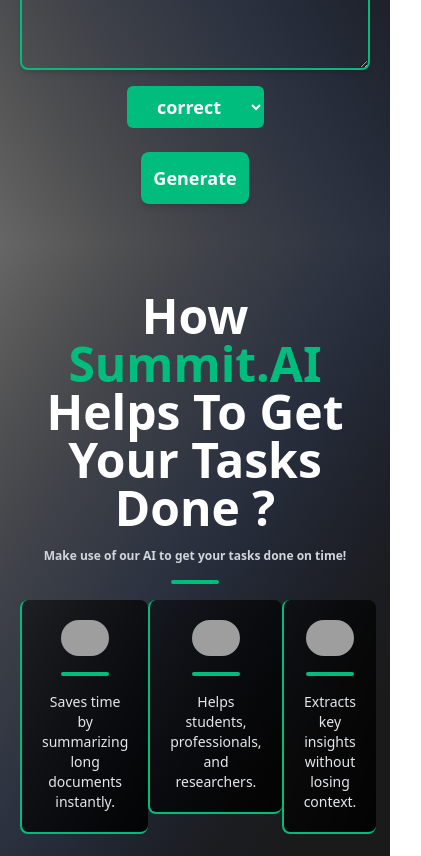
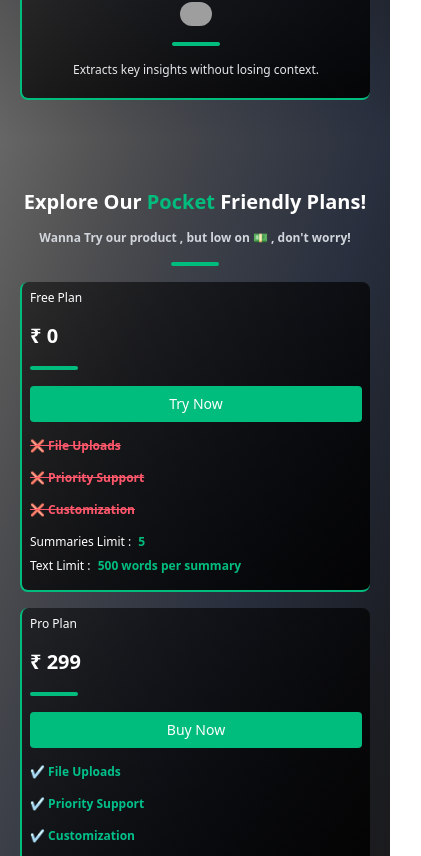
Before and after one commit to KaranSapra124/Summit.AI, a React (Vite) app: page / in a window 390 px wide. Shown: the part 2048-2904 px from the top of the page, 421 px wide, since content can reach past the window. Built offline with nearby package versions, Linux system fonts and the light colour scheme; grey boxes are pictures that could not be loaded.

Commit message:
Footer Responsiveness Fixed

```diff
--- a/src/Components/Global/Footer.tsx
+++ b/src/Components/Global/Footer.tsx
@@ -1,4 +1,3 @@
-
 import Container from "./Container";
 import { FaTwitter, FaLinkedin, FaGithub, FaInstagram } from "react-icons/fa";
 
@@ -19,21 +18,21 @@
   ];
 
   return (
-    <footer className="bg-gradient-to-br border-t-2 border-gray-500   from-black/60 via-gray-900/90 to-black/90 text-white py-8">
-      <Container className="flex flex-col items-center justify-between space-y-6 md:flex-row md:space-y-0 py-10 px-12">
+    <footer className=" border-gray-500 bg-gradient-to-tr  from-black/60 via-gray-900/90 to-black/90 text-white py-8">
+      <Container className="flex flex-col space-y-8 items-center justify-center md:justify-between md:flex-row py-8 px-6 max-w-screen-xl mx-auto">
         {/* Logo and App Name */}
-        <div className="text-2xl font-bold">
-          <span className="text-emerald-400 font-extrabold ">Summit</span>
-          <span className="text-emerald-400 font-extrabold ">.AI</span>
+        <div className="text-2xl font-bold text-center md:text-left">
+          <span className="text-emerald-400 font-extrabold">Summit</span>
+          <span className="text-emerald-400 font-extrabold">.AI</span>
         </div>
 
         {/* Navigation Links */}
-        <nav className="flex flex-wrap justify-center space-x-6">
+        <nav className="flex flex-wrap justify-center gap-4 text-sm md:gap-6 md:text-base">
           {navLinks.map((link, index) => (
             <a
               key={index}
               href="#"
-              className="text-gray-300 hover:text-blue-500 transition-colors"
+              className="text-gray-300 hover:text-blue-500 transition-colors whitespace-nowrap"
             >
               {link}
             </a>
@@ -41,23 +40,23 @@
         </nav>
 
         {/* Social Media Links */}
-        <div className="flex space-x-4">
+        <div className="flex space-x-4 justify-center">
           {socialLinks.map((social, index) => (
             <a
               key={index}
               href={social.url}
               target="_blank"
               rel="noopener noreferrer"
-              className="text-gray-300 hover:text-blue-500 transition-colors"
+              className="text-gray-300 hover:text-blue-500 transition-colors text-xl"
             >
               {social.icon}
             </a>
           ))}
         </div>
       </Container>
-        <hr className="max-w-screen-xl mx-auto text-gray-500" />
+      <hr className="max-w-screen-xl mx-auto border-gray-600" />
       {/* Copyright Notice */}
-      <div className="text-center text-gray-400 mt-6">
+      <div className="text-center text-gray-400 mt-6 text-sm px-4">
         &copy; {new Date().getFullYear()} Summit.AI. All rights reserved.
       </div>
     </footer>
--- a/src/Components/Home/Benefits.tsx
+++ b/src/Components/Home/Benefits.tsx
@@ -23,28 +23,28 @@
 
   return (
     <>
-      <Container className=" bg-gradient-to-br  from-black/60 via-gray-900/90 to-black/90">
+      <Container className=" bg-gradient-to-tr  from-black/60 via-gray-900/90 to-black/90">
         <div>
-          <h1 className="text-center my-2 text-5xl text-white font-bold">
+          <h1 className="text-center max-[600px]:text-xl my-2 text-5xl text-white font-bold">
             How{" "}
             <span className="text-emerald-500 font-extrabold">Summit.AI</span>{" "}
             Helps To Get Your Tasks Done ?
           </h1>
-          <p className="text-center text-gray-300 font-semibold text-xs my-4">
+          <p className="text-center  text-gray-300 font-semibold text-xs my-4">
             Make use of our AI to get your tasks done on time!
           </p>
           <Divider className="h-1 w-12 mx-auto bg-emerald-500 rounded-full my-4"/>
-          <div className="flex  justify-evenly ">
+          <div className="flex max-[600px]:flex-col max-[600px]:gap-4 justify-evenly ">
             {benefits?.map((elem: imageData, index: number) => {
               return (
                 <>
                   <div
-                    className="border-l-2 bg-gradient-to-br from-black/50 to-black/90 rounded-lg  h-fit w-fit  p-5 flex flex-col justify-center items-center border-b-2 border-emerald-500"
+                    className="border-l-2 max-[600px]:w-full  bg-gradient-to-br  from-black/50 to-black/90 rounded-lg  h-fit w-fit   p-5 flex flex-col justify-center items-center border-b-2 border-emerald-500"
                     key={index}
                   >
-                    <img className="w-12 rounded-full" src={elem?.icon} alt="No Image" />
+                    <img className="w-12 max-[600px]:w-8 rounded-full" src={elem?.icon} alt="No Image" />
                     <Divider className="h-1 w-12 mx-auto bg-emerald-500 rounded-full my-4"/>
-                    <p className="text-center  text-sm font-light text-gray-200">
+                    <p className="text-center max-[600px]:text-xs text-sm font-light text-gray-200">
                       {elem?.description}
                     </p>
                   </div>
--- a/src/Components/Home/Plans.tsx
+++ b/src/Components/Home/Plans.tsx
@@ -7,39 +7,41 @@
   };
   return (
     <>
-      <Container className="bg-gradient-to-tr  from-black/60 via-gray-900/90 to-black/90">
-        <h1 className="text-5xl text-white font-bold text-center my-4">
+      <Container className="bg-gradient-to-br  from-black/60 via-gray-900/90 to-black/90">
+        <h1 className="text-5xl max-[600px]:text-xl text-white font-bold text-center my-4 max-[600px]:my-2">
           Explore Our{" "}
           <span className="text-emerald-500 font-extrabold">Pocket</span>{" "}
           Friendly Plans!
         </h1>
-        <p className="text-center text-gray-300 font-semibold text-xs my-6">
+        <p className="text-center text-gray-300 font-semibold text-xs my-6 max-[600px]:my-3.5">
           Wanna Try our product , but low on 💵 , don't worry!
         </p>
-        <Divider className="h-1 w-12 mx-auto bg-emerald-500 rounded-full my-4"/>
-        <div className="flex justify-around">
+        <Divider className="h-1 w-12 mx-auto bg-emerald-500 rounded-full my-4" />
+        <div className="flex max-[600px]:flex-col justify-around max-[600px]:gap-4">
           {pricingPlans?.map((elem: PricingPlanType, index: number) => {
             return (
               <div
                 key={index}
-                className="border-l-2 border-b-2 border-emerald-500 p-2  bg-gradient-to-br from-black/50 to-black/90 w-96 rounded"
+                className="border-l-2 border-b-2 border-emerald-500 p-2 max-[600px]:w-full max-[600px]:rounded-lg bg-gradient-to-br from-black/50 to-black/90 w-96 rounded"
               >
-                <h2 className="text-xl text-white font-medium">{elem?.name}</h2>
-                <p className="text-white text-2xl my-2 font-bold">
+                <h2 className="text-xl text-white font-medium max-[600px]:text-xs">
+                  {elem?.name}
+                </h2>
+                <p className="text-white text-2xl max-[600px]:text-xl max-[600px]:my-4 my-2 font-bold">
                   {elem?.price === "Custom Pricing"
                     ? elem?.price
                     : `₹ ${elem?.price}`}
                 </p>
-                <Divider className="h-1 w-12 bg-emerald-500 rounded-full my-4"/>
-                <button className="bg-emerald-500 cursor-pointer  hover:scale-[102%] transition-all w-full text-white font-medium py-2 rounded-sm text-lg ">
+                <Divider className="h-1 w-12 bg-emerald-500 rounded-full my-4" />
+                <button className="bg-emerald-500 cursor-pointer max-[600px]:text-sm  hover:scale-[102%] transition-all w-full text-white font-medium py-2 rounded-sm text-lg ">
                   {elem?.price === 0 ? "Try Now" : "Buy Now"}
                 </button>
                 <div className="py-2 ">
                   <p
                     className={`${
                       elem?.fileUploads
-                        ? "text-emerald-800 py-1.5 brightness-200 font-extrabold"
-                        : "text-red-500 line-through py-1.5 brightness-200 font-extrabold"
+                        ? "text-emerald-800 max-[600px]:text-xs py-1.5 max-[600px]:py-2 brightness-200 font-extrabold"
+                        : "text-red-500 line-through max-[600px]:text-xs py-1.5 max-[600px]:py-2 brightness-200 font-extrabold"
                     }`}
                   >
                     {isFeatureAvailable(elem?.fileUploads, "File Uploads")}
@@ -47,8 +49,8 @@
                   <p
                     className={`${
                       elem?.fileUploads
-                        ? "text-emerald-800 py-1.5 brightness-200 font-extrabold"
-                        : "text-red-500 line-through py-1.5 brightness-200 font-extrabold"
+                        ? "text-emerald-800 max-[600px]:text-xs max-[600px]:py-2  py-1.5 brightness-200 font-extrabold"
+                        : "text-red-500 line-through  max-[600px]:text-xs max-[600px]:py-2 py-1.5 brightness-200 font-extrabold"
                     }`}
                   >
                     {isFeatureAvailable(
@@ -59,19 +61,19 @@
                   <p
                     className={`${
                       elem?.customization
-                        ? "text-emerald-800 py-1.5 brightness-200 font-extrabold"
-                        : "text-red-500 line-through py-1.5 brightness-200 font-extrabold"
+                        ? "text-emerald-800 max-[600px]:text-xs max-[600px]:py-2 py-1.5 brightness-200 font-extrabold"
+                        : "text-red-500 line-through max-[600px]:text-xs max-[600px]:py-2 py-1.5 brightness-200 font-extrabold"
                     }`}
                   >
                     {isFeatureAvailable(elem?.customization, "Customization")}
                   </p>
-                  <p className="text-white  font-light   text-sm">
+                  <p className="text-white  font-light max-[600px]:text-xs max-[600px]:my-2  text-sm">
                     Summaries Limit :{" "}
                     <span className="text-emerald-500 px-1 font-extrabold">
                       {elem?.summariesPerDay}
                     </span>
                   </p>
-                  <p className="text-white  font-light   text-sm">
+                  <p className="text-white max-[600px]:text-xs font-light   text-sm">
                     Text Limit :{" "}
                     <span className="text-emerald-500 px-1 font-extrabold">
                       {elem?.textLimit}
--- a/src/Pages/Home.tsx
+++ b/src/Pages/Home.tsx
@@ -8,7 +8,7 @@
     <>
       <Hero />
       <WhyToUse />
-      <Demo />
+      {/* <Demo /> */}
       <Benefits />
       <Plans />
       {/* <Footer /> */}
```
